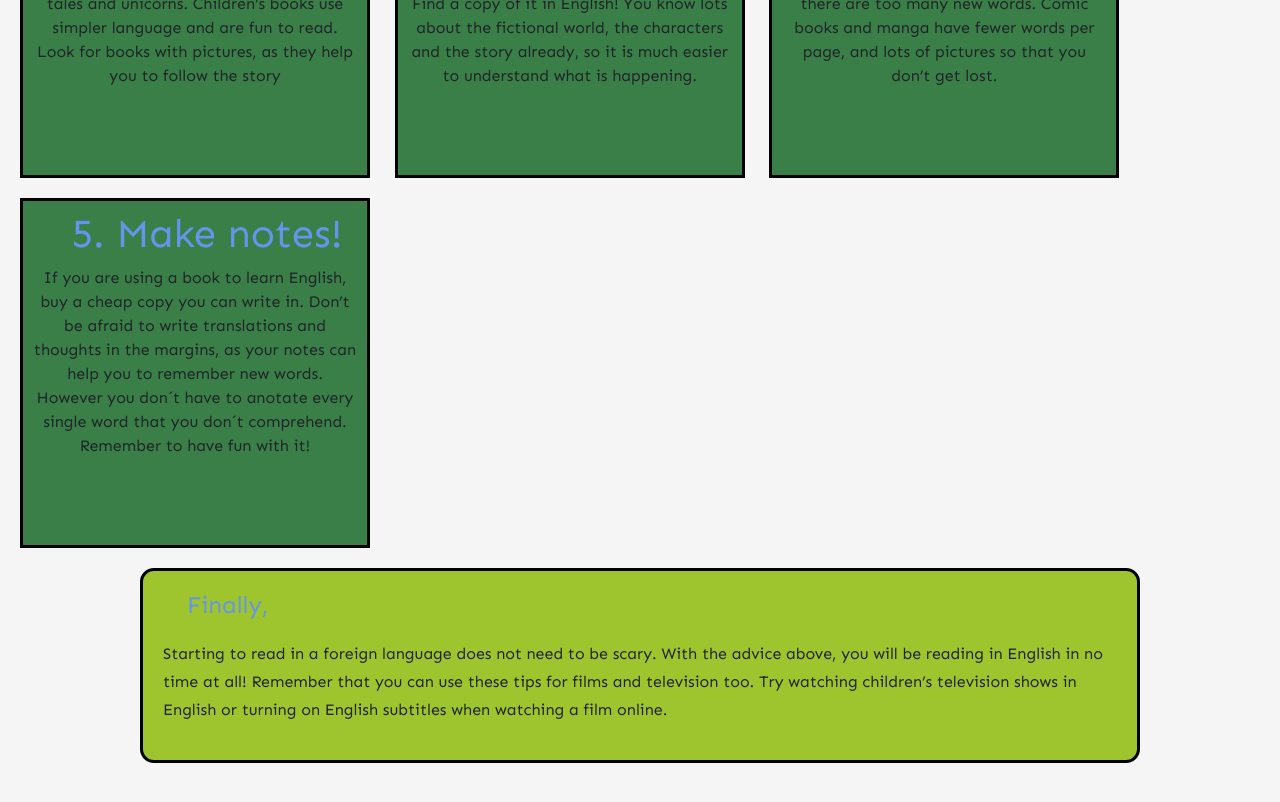
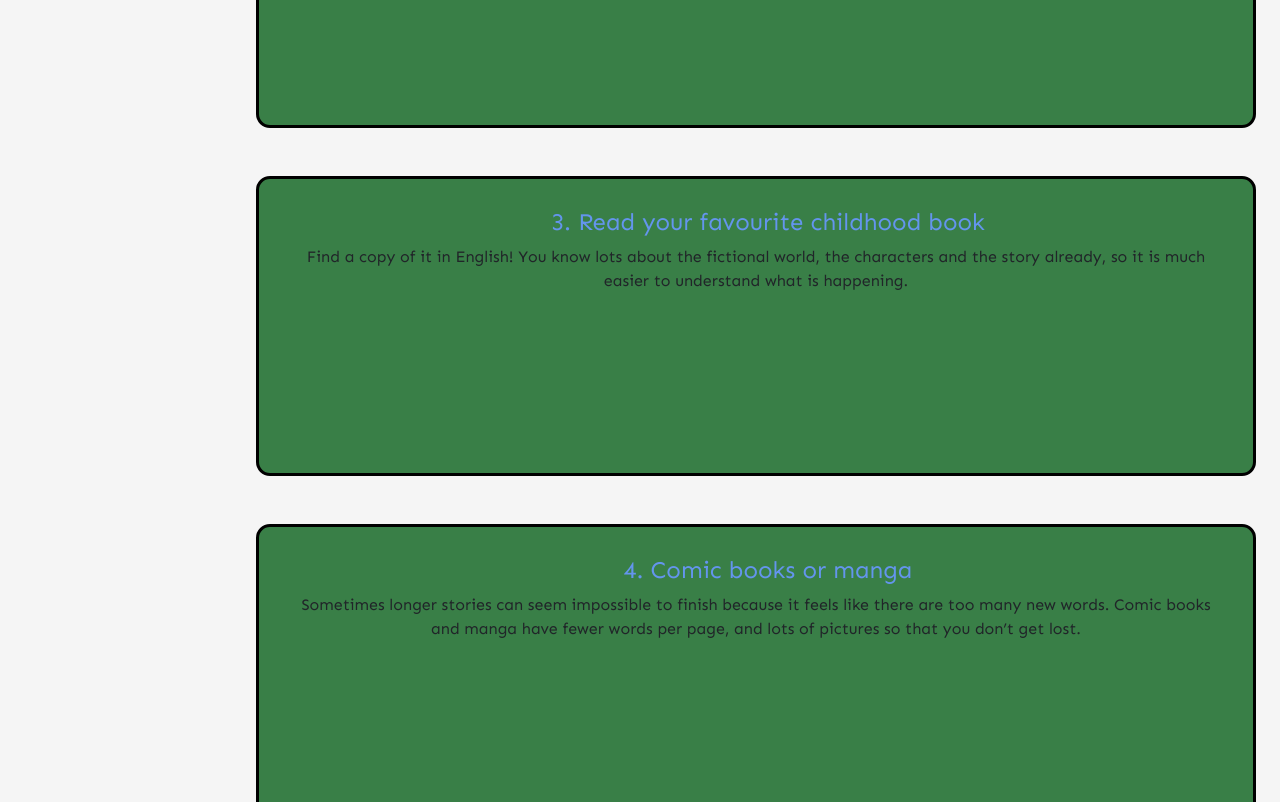
Before and after one commit to palomonserrat/Desafio4, a website: page blog2.html in a window 1280 px wide. Shown: the part 753-1555 px from the top of the page. Drawn offline with nearby package versions, Linux system fonts and the light colour scheme.

Commit message:
arreglos

```diff
--- a/scss/_aboutus.scss
+++ b/scss/_aboutus.scss
@@ -29,7 +29,7 @@
     .verde{
         background-color:#397f47;
         img{
-            width: 7rem;
+            width: 14rem;
             height: auto;
             display: block;
             padding-top: 0.5rem;
@@ -37,6 +37,7 @@
             align-self: center;
             display: block;
             margin: auto;
+            overflow: hidden;
         }
     }
 }
--- a/scss/_blog.scss
+++ b/scss/_blog.scss
@@ -21,7 +21,7 @@ $ancho: 500px;
             font-size:1rem;
         }
         iframe{
-            width: 20rem;
+            width: 16rem;
             height: auto
         }
     }
--- a/scss/_blog2.scss
+++ b/scss/_blog2.scss
@@ -23,7 +23,6 @@
         }
     }
 }
-
 .contenedorWrite{
     @extend .contenedorFirstBook;
     .write{
@@ -49,19 +48,22 @@
     width: $width;
 }
 .contenedorBox{
-    @include sizes(350px,350px );
+    @include sizes(300px,300px );
     margin-bottom: 1.25rem;
-    margin-left: 3rem;
+    margin-left: 2rem;
     padding: 0.6rem;
     text-align: center;
     border: solid black 3px;
     background-color: #397f47;
     display: flex;
     display: inline-block;
+    .box__titulo{
+        font-size: 1.5rem
+    }
 }
 .contenedorBox2{
-    @include sizes(350px,350px );
-    margin-left: 3rem;
+    @include sizes(300px,300px );
+    margin-left: 2rem;
     margin-bottom: 1.25rem;
     padding: 0.6rem;
     text-align: center;
@@ -69,4 +71,7 @@
     background-color: #397f47;
     display: flex;
     display: inline-block;
+    .box2__titulo{
+        font-size: 1.5rem
+    }
 }
--- a/scss/_index.scss
+++ b/scss/_index.scss
@@ -18,7 +18,7 @@ h1{
 h2{
     color: cornflowerblue;
     font-family: 'Sen', sans-serif;
-    font-size: 2.5rem;
+    font-size: 2rem;
 }
 .navHeader{
     background-color: #024672;
--- a/scss/_mediaqueries.scss
+++ b/scss/_mediaqueries.scss
@@ -84,11 +84,28 @@
     }
     //blog2
     .contenedorBox{
-        margin-left: 1.25rem;
+        max-width: 62.5rem;
+	    width: 90%;
+	    margin-left: 16rem;
+        margin-bottom: 3rem;
+        border-radius: 14px;
+        .box{
+            padding: 1.25rem;
+            margin-bottom: 3rem;
+        }
     }
     .contenedorBox2{
-        margin-left: 1.25rem;
+        max-width: 62.5rem;
+	    width: 90%;
+	    margin-left: 16rem;
+        margin-bottom: 3rem;
+        border-radius: 14px;
+        .box2{
+            padding: 1.25rem;
+            margin-bottom: 3rem;
+        }
     }
+
     //about us
     .aboutUsContenedor{
         width: 90%;
```
Also changed, not shown: scss/styles.css.
